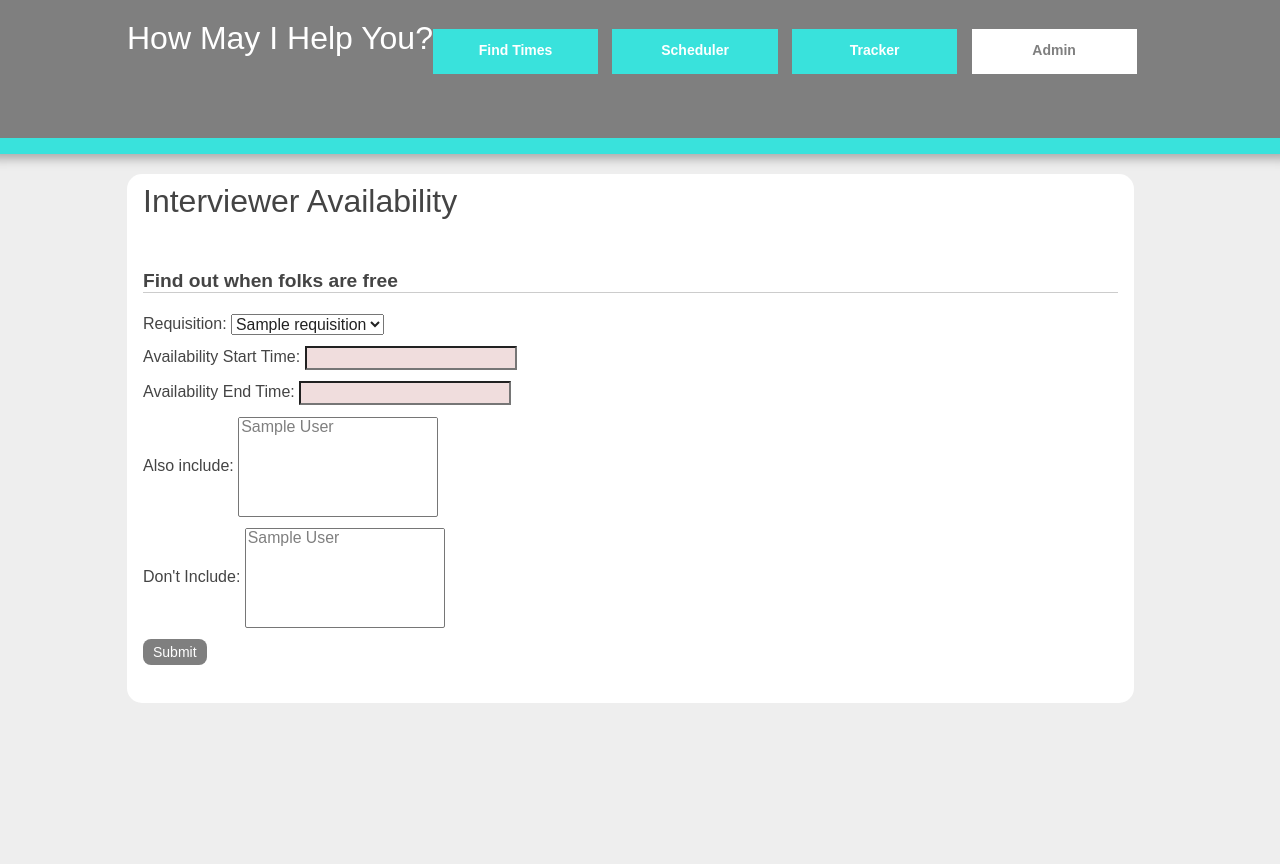
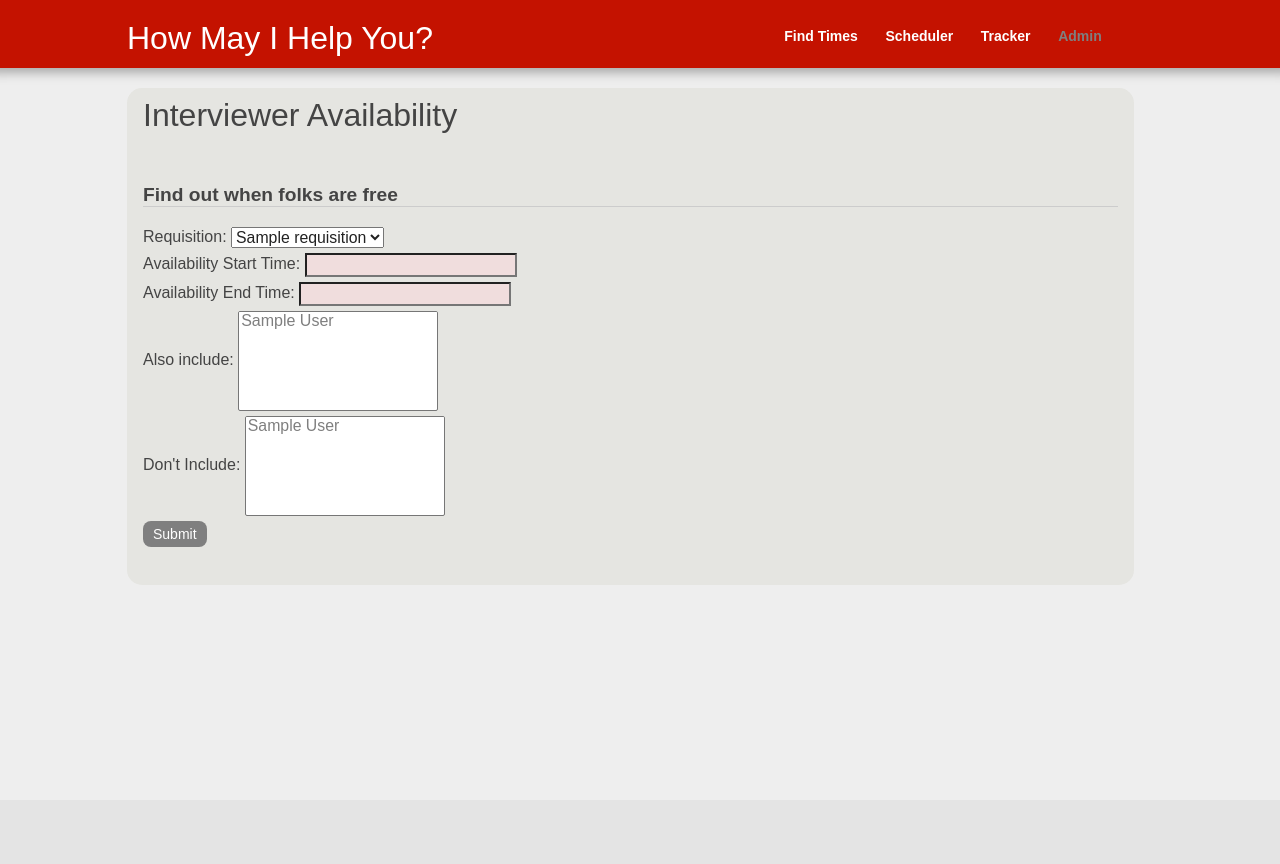
Before and after one commit to kmorrison/caltech, a Django app: page /find_times/ in a window 1280 px wide. After the commit the page ends 547 px from the top, so only its background shows below. Run offline with Django 3.2, Linux system fonts and the light colour scheme; tables that the repository leaves empty hold one stand-in row (values such as "Sample post"); parts of the project's set-up code (start-up, migrations or seed data) failed here and were passed over; some libraries are stand-ins or nearby versions.

Commit message:
changed header to red and schedule format

```diff
--- a/static/css/jeeves.css
+++ b/static/css/jeeves.css
@@ -6,7 +6,7 @@
 .ui-datepicker .ui-datepicker-title { margin: 0 2.3em; line-height: 1.8em; text-align: center; color: #7F7F7F; background: white;}
 .ui-datepicker .ui-datepicker-header { position:relative; padding:.2em 0; background: white; border: none; border-bottom: dashed 1px #CCC;}
 .ui-datepicker {position: relative; left:100px; top:150px;}
-.ui-datepicker thead {color: #F15B46;}
+.ui-datepicker thead {color: #c41200;}
 
 html, body{
 	color: #7F7F7F;
@@ -21,35 +21,33 @@ body {
 }
 
 #header-container {
-	height: 8em;
-	background: #7F7F7F;
+	background: #c41200;
 	padding: 10px;
 	margin: -10px;
 	-webkit-box-shadow:0 5px 10px #aaa;
 	-moz-box-shadow:0 5px 10px #aaa;
 	box-shadow:0 5px 10px #aaa;
-	border-bottom: 1em solid #39E2DC;
 }
 
 #header-container a {
 	text-decoration:none;
 	color: white;
+	overflow: hidden;
 }
 
-#title{ color:white; font:'Lobster1.1Regular', Arial, sans-serif; }
+#title{ color:white; font:'Lobster1.1Regular', Arial, sans-serif; float:left }
 
 .wrapper {
 	margin:0 auto;
 	width:90%;
 }
-
+nav {float: right;}
 nav ul, nav ol { list-style: none; list-style-image: none; margin: 0; padding: 0;}
 
 nav li:first-child a{ margin-left:0; }
 nav li:last-child a{ margin-right:0; }
 
 #admin a {
-	background: white;
 	color: #7F7F7F;
 }
 
@@ -317,11 +315,9 @@ td { vertical-align: top; }
    ============== */
 
 nav a{
-	height: 19%;
 	display:block;
 	margin-bottom: 5px;
 	padding: 2px 0 0 0 ;
-	background: #39E2DC;
 	color: white;
 	text-align:center;
 	text-decoration:none;
@@ -382,8 +378,6 @@ nav a{
 
 	nav a{
 		float: left;
-		width: 19%;
-		height: 20%;
 		margin: 4% 1%;
 		padding: 10px 2%;
 		margin-bottom:0;
@@ -421,10 +415,8 @@ nav a{
 
 	nav a{
 		float:left;
-		width: 19%;
-		height: 20%;
 		margin: 4% 1%;
-		padding: 10px 2%;
+		padding: 10px;
 		margin-bottom:0;
 		text-decoration: none;
 	}
@@ -437,10 +429,6 @@ nav a{
 		margin: 2% 0 0 0;
 	}
 
-	nav {
-		float:left;
-		width: 70%;
-	}
 
 /* ============
     WIDE: Main
@@ -449,7 +437,7 @@ nav a{
 	#main article{
 		float:left;
 		width: 95%;
-		background: white;
+		background: #e5e5e1;
 		padding: 1em;
 		-moz-border-radius: 15px;
 		border-radius: 15px;
--- a/static/js/chosenjs/docsupport/style.css
+++ b/static/js/chosenjs/docsupport/style.css
@@ -29,7 +29,7 @@ footer { color: #999; padding-top: 40px; font-size: 0.8em; text-align: center; }
 
 body { font-family: sans-serif; font-size: 1em; }
 
-p { margin: 0 0 .7em; max-width: 700px; }
+p { margin: 0 0 .3em; max-width: 700px; }
 
 h2 { border-bottom: 1px solid #ccc; font-size: 1.2em; margin: 3em 0 1em 0; font-weight: bold;}
 h3 { font-weight: bold; }
@@ -58,7 +58,7 @@ div.side-by-side > div > em { margin-bottom: 10px; display: block; }
   visibility: hidden;
 }
 
-a { color: #F36C00; outline: none; text-decoration: none; }
+a { color: #c41200; outline: none; text-decoration: none; }
 a:hover { text-decoration: underline; }
 
 ul.credits li { margin-bottom: .25em; }
```
Also changed, not shown: static/css/my_css.css (+5 -13 lines).
